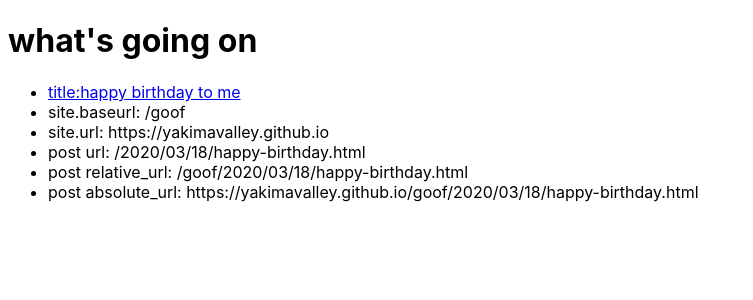
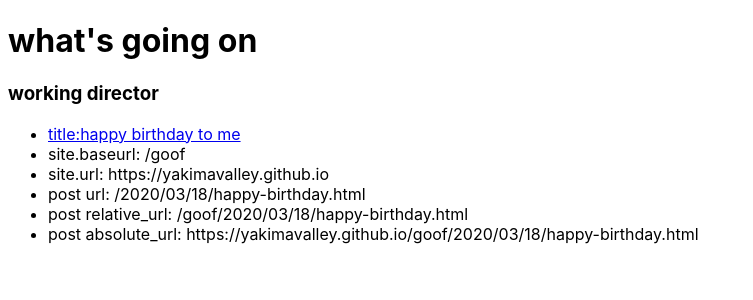
Before and after one commit to yakimavalley/goof, a Jekyll site: the page built from index.html, in a window 1280 px wide. Shown: the top 300 px of the page, without its empty margins (0-753 px from the left). Built offline with Jekyll 4.4.1, drawn with Linux system fonts in a browser that asks for light colours.

Commit message:
nano message

```diff
--- a/index.html
+++ b/index.html
@@ -4,6 +4,7 @@ layout: default
 ---
 
 <h1>what's going on</h1>
+<h3>working director</h3>
   <ul>
     {% for post in site.posts %}
       <li><a href="{{post.url | relative_url}}">title:{{post.title}}</a></li>
```
